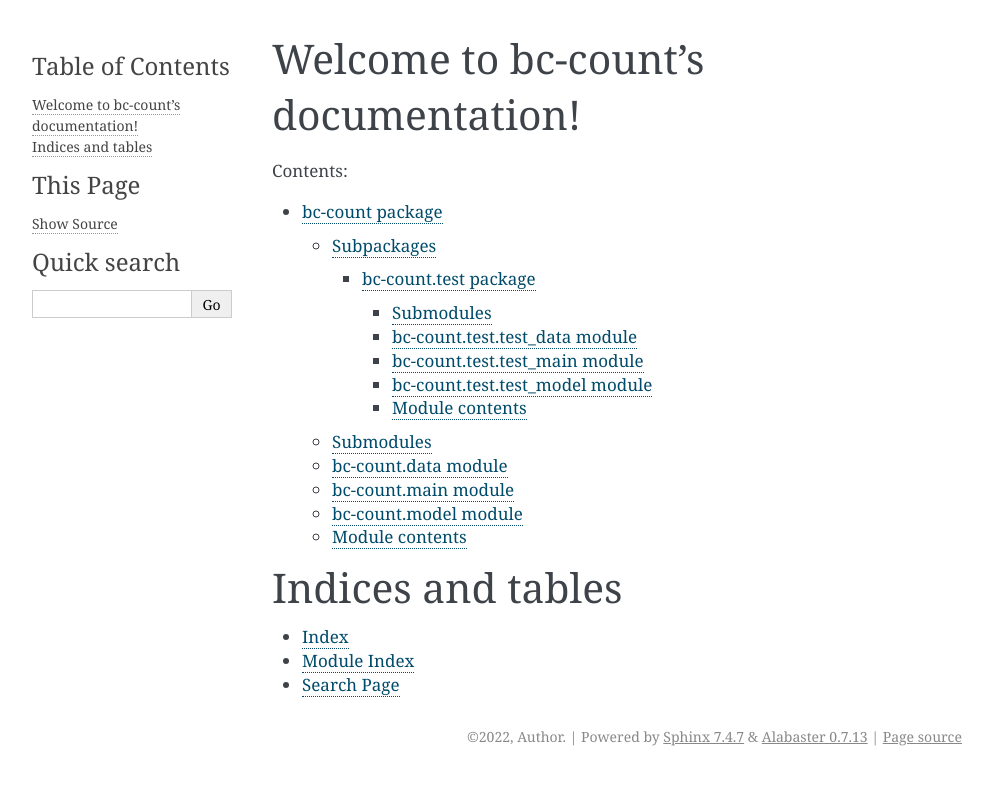
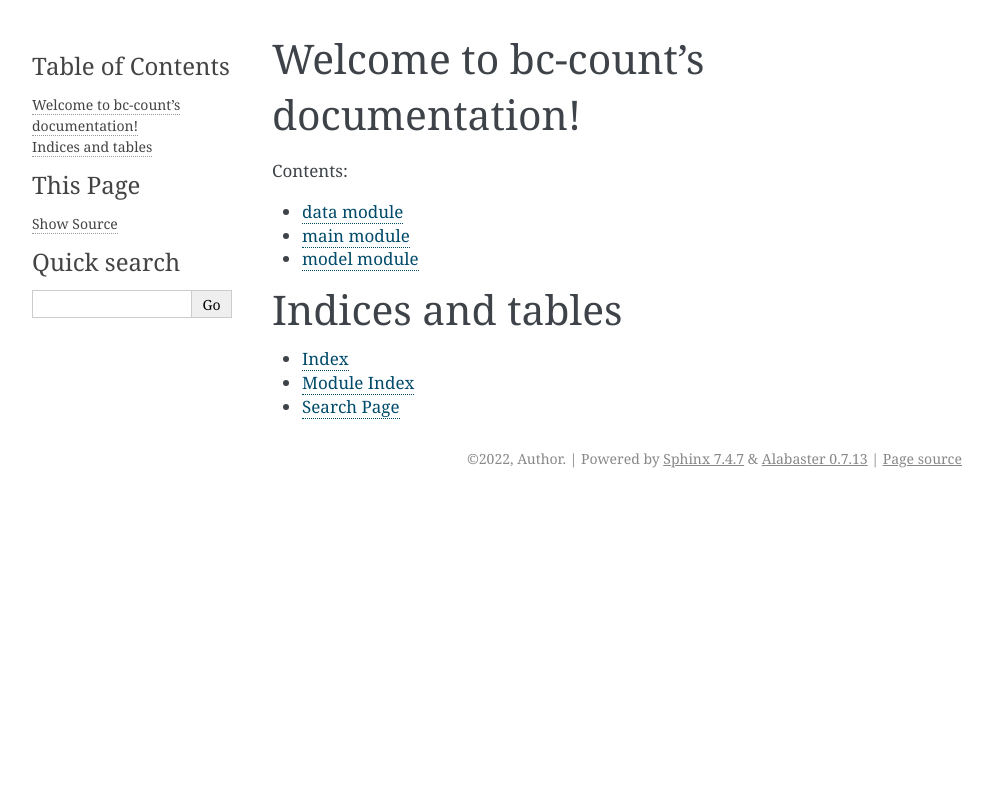
Before and after one commit to nemo256/bc_count, a Sphinx documentation site: the page built from docs/index.rst, in a window 1280 px wide. Shown: the top 785 px of the page, without its empty margins (148-1141 px from the left). Built offline with Sphinx 7.4.7, drawn with Linux system fonts in a browser that asks for light colours.

```diff
--- a/docs/bc-count.rst
+++ /dev/null
@@ -1,45 +0,0 @@
-bc\-count package
-=================
-
-Subpackages
------------
-
-.. toctree::
-   :maxdepth: 4
-
-   bc-count.test
-
-Submodules
-----------
-
-bc\-count.data module
----------------------
-
-.. automodule:: bc-count.data
-   :members:
-   :undoc-members:
-   :show-inheritance:
-
-bc\-count.main module
----------------------
-
-.. automodule:: bc-count.main
-   :members:
-   :undoc-members:
-   :show-inheritance:
-
-bc\-count.model module
-----------------------
-
-.. automodule:: bc-count.model
-   :members:
-   :undoc-members:
-   :show-inheritance:
-
-Module contents
----------------
-
-.. automodule:: bc-count
-   :members:
-   :undoc-members:
-   :show-inheritance:
--- a/docs/bc-count.test.rst
+++ /dev/null
@@ -1,37 +0,0 @@
-bc\-count.test package
-======================
-
-Submodules
-----------
-
-bc\-count.test.test\_data module
---------------------------------
-
-.. automodule:: bc-count.test.test_data
-   :members:
-   :undoc-members:
-   :show-inheritance:
-
-bc\-count.test.test\_main module
---------------------------------
-
-.. automodule:: bc-count.test.test_main
-   :members:
-   :undoc-members:
-   :show-inheritance:
-
-bc\-count.test.test\_model module
----------------------------------
-
-.. automodule:: bc-count.test.test_model
-   :members:
-   :undoc-members:
-   :show-inheritance:
-
-Module contents
----------------
-
-.. automodule:: bc-count.test
-   :members:
-   :undoc-members:
-   :show-inheritance:
--- a/docs/index.rst
+++ b/docs/index.rst
@@ -10,7 +10,9 @@ Welcome to bc-count's documentation!
    :maxdepth: 4
    :caption: Contents:
 
-   bc-count
+   data
+   main
+   model
 
 
 Indices and tables
```
Also changed, not shown: other parts of docs/index.rst (+1 -1 lines), docs/data.rst (added, +7 -0 lines), docs/main.rst (added, +7 -0 lines), docs/model.rst (added, +7 -0 lines).
